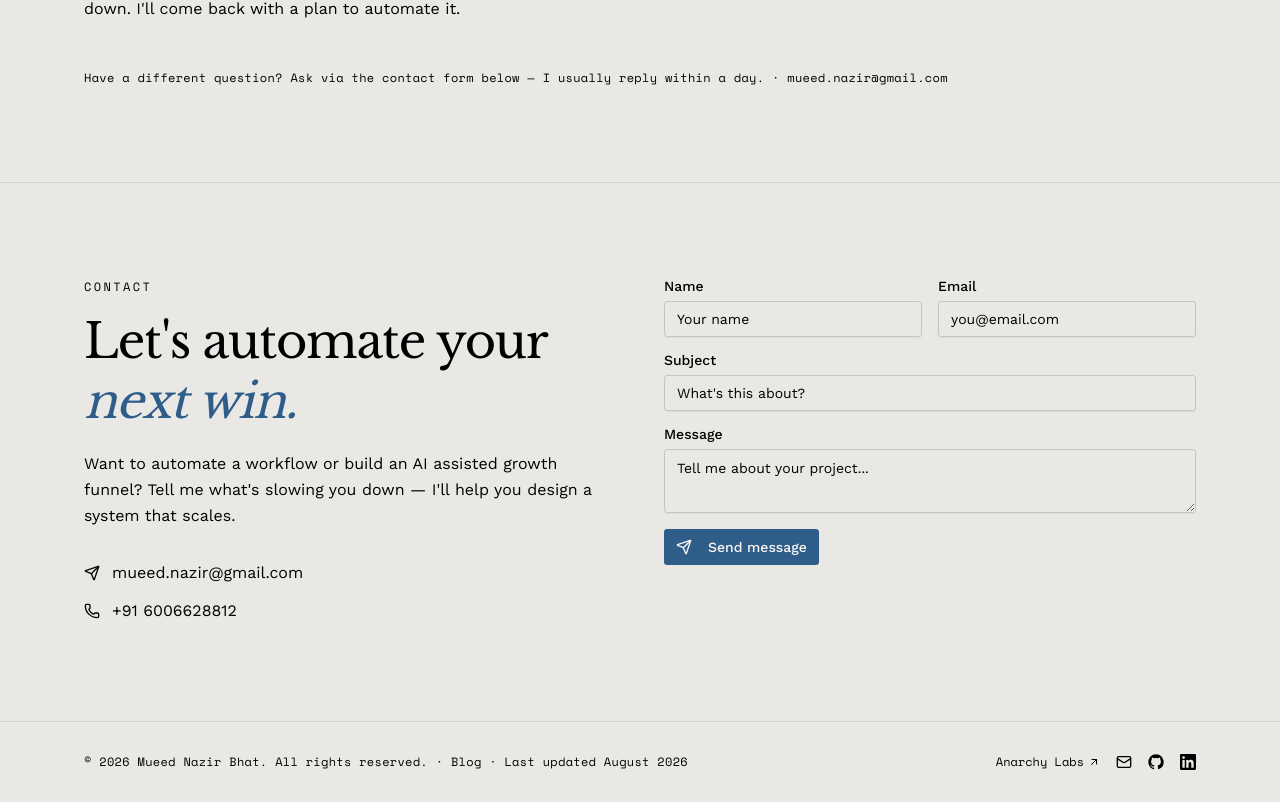
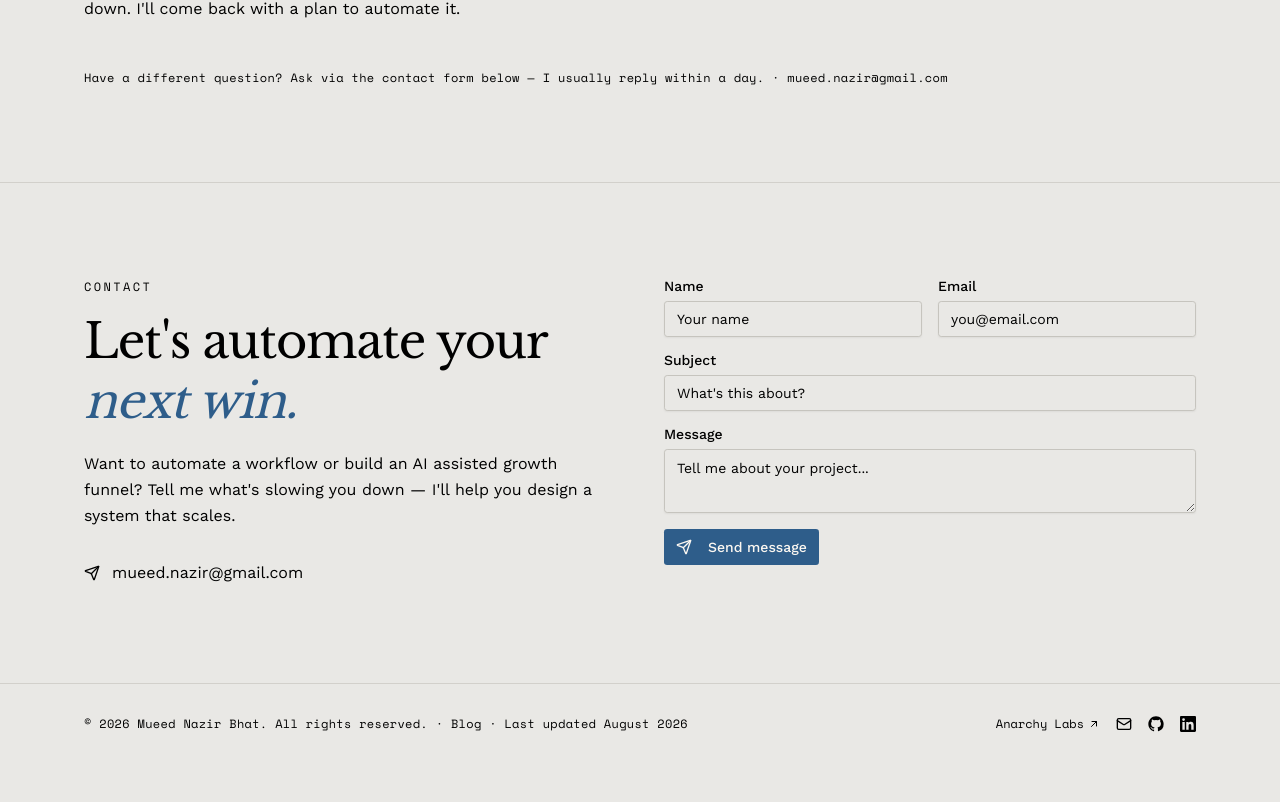
Before and after one commit to mueedbhat-create/mueed-portfolio, a Next.js app: page / in a window 1280 px wide. Shown: the part 8068-8870 px from the top of the page. After the commit the page ends 8832 px from the top, so only its background shows below. Built offline with nearby package versions, Linux system fonts and the light colour scheme.

Commit message:
Remove phone number from website - all references cleaned

```diff
--- a/app/layout.tsx
+++ b/app/layout.tsx
@@ -97,7 +97,6 @@ export default function RootLayout({ children }: { children: React.ReactNode })
     jobTitle: "AI Automation & Performance Marketing Specialist",
     description: resume.tagline,
     email: "mailto:mueed.nazir@gmail.com",
-    telephone: "+916006628812",
     address: {
       "@type": "PostalAddress",
       addressLocality: "Srinagar",
--- a/app/services/[slug]/page.tsx
+++ b/app/services/[slug]/page.tsx
@@ -84,7 +84,6 @@ export default async function ServicePage({ params }: Props) {
     description: SITE_DESCRIPTION,
     image: `${SITE_URL}/mueed-nazir-bhat.jpg`,
     email: resume.email,
-    telephone: "+916006628812",
     address: {
       "@type": "PostalAddress",
       addressLocality: "Srinagar",
--- a/components/sections/Contact.tsx
+++ b/components/sections/Contact.tsx
@@ -5,7 +5,7 @@ import { useForm } from "react-hook-form";
 import { zodResolver } from "@hookform/resolvers/zod";
 import { z } from "zod";
 import { toast } from "sonner";
-import { Loader2, Phone, Send } from "lucide-react";
+import { Loader2, Send } from "lucide-react";
 import { Button } from "@/components/ui/button";
 import { Input } from "@/components/ui/input";
 import { Label } from "@/components/ui/label";
@@ -78,12 +78,6 @@ export default function Contact() {
             >
               <Send className="h-4 w-4 text-muted-foreground" /> {resume.email}
             </a>
-            <a
-              href={`tel:${resume.phone.replace(/\s/g, "")}`}
-              className="link-underline flex w-fit items-center gap-3 text-muted-foreground transition-colors hover:text-primary"
-            >
-              <Phone className="h-4 w-4 text-muted-foreground" /> {resume.phone}
-            </a>
           </div>
         </div>
 
--- a/data/resume.ts
+++ b/data/resume.ts
@@ -29,7 +29,6 @@ export const resume = {
     "I help teams eliminate busywork and grow — AI powered automations and data driven marketing that scale.",
   location: "Srinagar, India",
   email: "mueed.nazir@gmail.com",
-  phone: "+91 6006628812",
   available: "Available for Projects",
   socials: {
     github: "https://github.com/mueedbhat-create",
```
Also changed, not shown: public/llms.txt.
